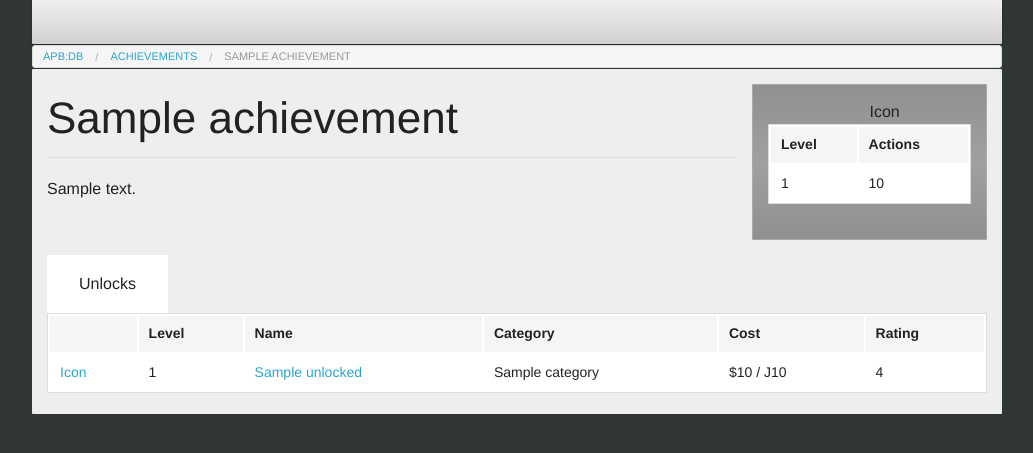
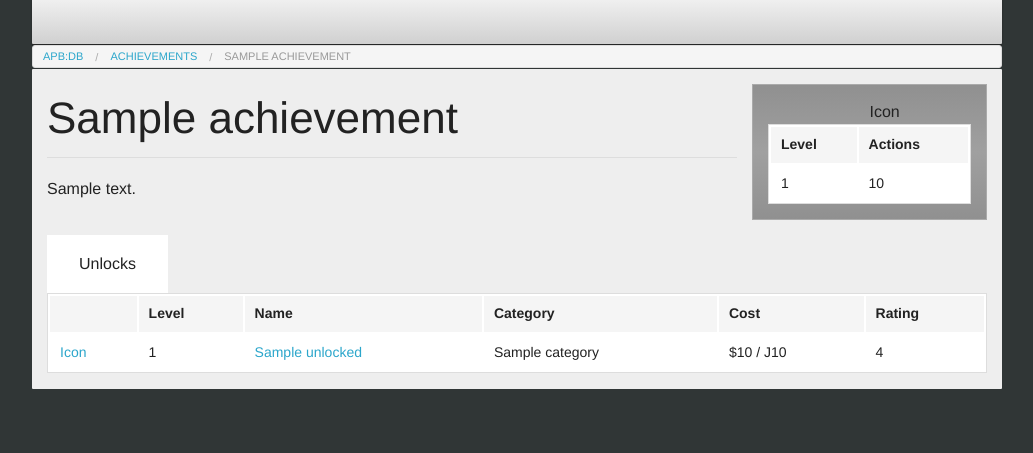
Before and after one commit to pilate/apbdb, a Django app: template apbdb/gamedb/templates/achievement_detail.html in a window 1280 px wide. Shown: the part 126-579 px from the top of the page, without its empty margins (123-1156 px from the left). Run offline with Django 3.2, Linux system fonts and the light colour scheme; the template is opened without the code that fills it: most values are stand-ins (such as "Sample title", 1, 10 or a date in 2020).

Commit message:
messing with padding

```diff
--- a/apbdb/templates/base.html
+++ b/apbdb/templates/base.html
@@ -18,6 +18,9 @@
                 margin-top: 0;
             }
 
+            table {
+                margin-bottom: 15px;
+            }
             /* Nav bar */
             .top-bar {
                 background-color: #f0f0f0;
@@ -48,14 +51,14 @@
 
             /* Right sidebar on details pages */
             .sidebar {
-                background-color:#909090;
+                background-color: #909090;
 
                 background-image: -webkit-linear-gradient(top, #909090, #a0a0a0, #909090);
                 background-image: linear-gradient(to bottom, #909090, #a0a0a0, #909090);
 
-                padding:15px;
-                float:right;
-                border:1px solid #AAA;
+                padding: 15px 15px 0 15px;
+                float: right;
+                border: 1px solid #AAA;
                 margin: 0 0 15px 15px;
             }
 
```
